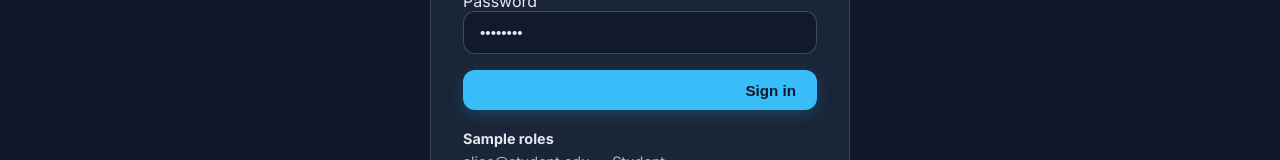
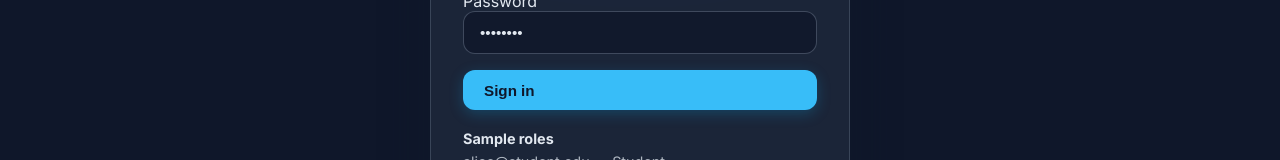
Before and after one commit to cyberdefendersprogram/cybergrader, a React (Vite) app in the folder frontend/: page / in a window 1280 px wide. Shown: the part 547-707 px from the top of the page. Built offline with nearby package versions, Linux system fonts and the light colour scheme; no server answers.

Commit message:
ui(buttons): revert to left-aligned text for buttons

```diff
--- a/frontend/src/index.css
+++ b/frontend/src/index.css
@@ -213,7 +213,7 @@ button {
   font-size: 0.95rem;
   color: #0f172a;
   background: var(--accent);
-  text-align: right;
+  text-align: left;
   transition: background-color 0.15s ease, box-shadow 0.15s ease, transform 0.1s ease;
   box-shadow: 0 4px 14px rgba(14, 165, 233, 0.25);
 }
```
